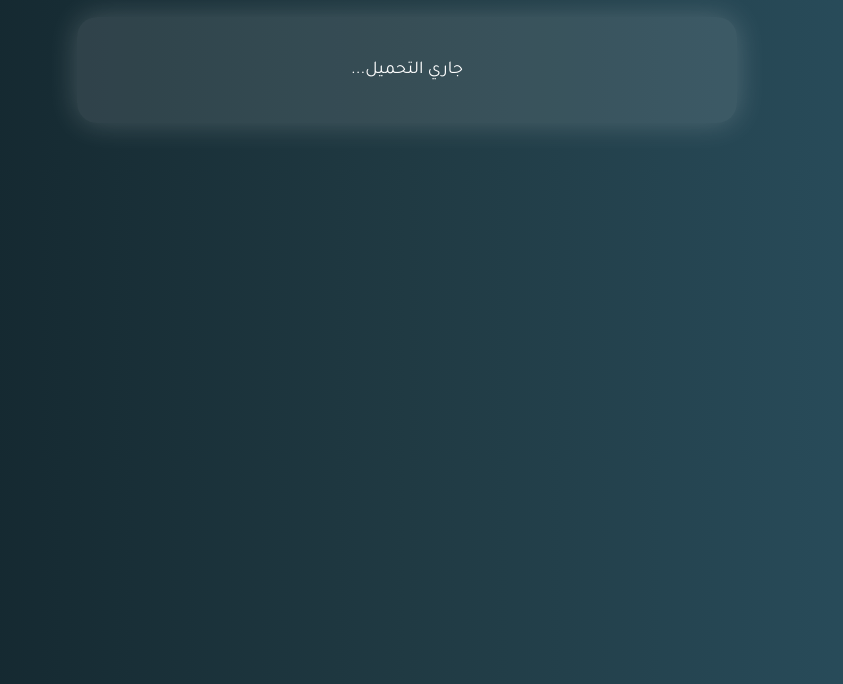
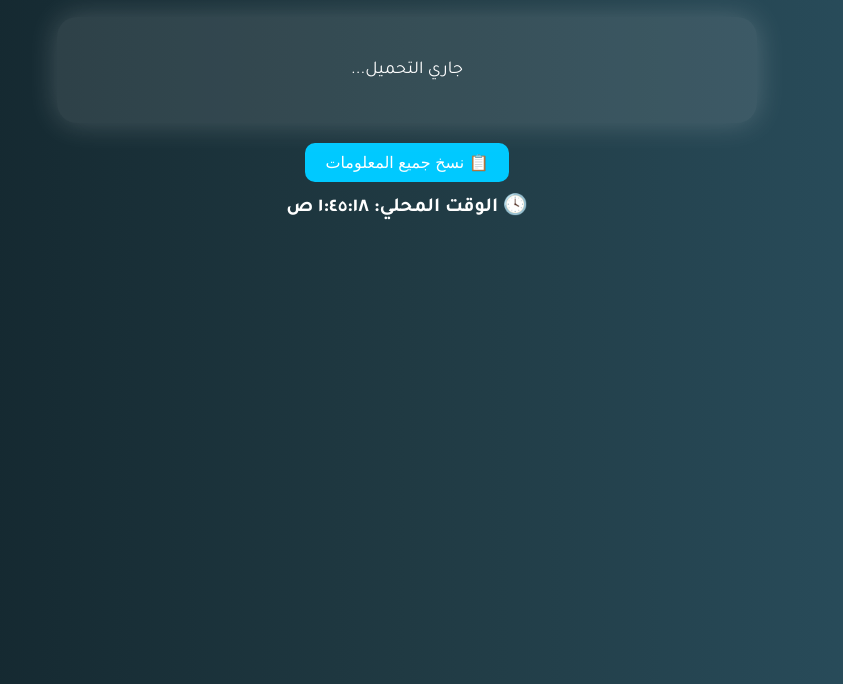
Before and after one commit to Kabakais/mipjlgv, a plain HTML site: page index.html in a window 1280 px wide. Shown: the part 116-800 px from the top of the page, without its empty margins (233-1076 px from the left). Drawn offline with Linux system fonts and the light colour scheme; no server answers.

Commit message:
Update index.html

```diff
--- a/index.html
+++ b/index.html
@@ -4,6 +4,9 @@
   <title>معلومات جهازك</title>
   <link href="https://fonts.googleapis.com/css2?family=Tajawal:wght@400;700&display=swap" rel="stylesheet">
   <style>
+    * {
+      box-sizing: border-box;
+    }
     body {
       font-family: 'Tajawal', sans-serif;
       background: linear-gradient(to right, #0f2027, #203a43, #2c5364);
@@ -18,8 +21,17 @@
       padding: 30px;
       box-shadow: 0 0 30px rgba(255,255,255,0.2);
       margin: auto;
-      max-width: 600px;
+      max-width: 700px;
       margin-top: 20px;
+      opacity: 0;
+      transform: translateY(30px);
+      animation: fadeIn 1s ease-out forwards;
+    }
+    @keyframes fadeIn {
+      to {
+        opacity: 1;
+        transform: translateY(0);
+      }
     }
     h1 {
       font-size: 32px;
@@ -36,19 +48,48 @@
       height: 300px;
       margin-top: 15px;
     }
+    button {
+      margin-top: 20px;
+      padding: 10px 20px;
+      border: none;
+      border-radius: 10px;
+      background-color: #00c9ff;
+      color: white;
+      font-size: 16px;
+      cursor: pointer;
+      transition: 0.3s;
+    }
+    button:hover {
+      background-color: #0088aa;
+    }
+    #clock {
+      margin-top: 10px;
+      font-size: 20px;
+      font-weight: bold;
+    }
   </style>
 </head>
 <body>
   <h1>🔍 معلومات جهازك بالتفصيل</h1>
   <div class="card" id="info">
     <p>جاري التحميل...</p>
-  </div>  <script>
+  </div>
+  <button onclick="copyInfo()">📋 نسخ جميع المعلومات</button>
+  <div id="clock"></div>  <script>
+    function updateClock() {
+      const now = new Date();
+      document.getElementById('clock').innerText = '🕓 الوقت المحلي: ' + now.toLocaleTimeString('ar-EG');
+    }
+    setInterval(updateClock, 1000);
+    updateClock();
+
     async function getInfo() {
       const infoBox = document.getElementById("info");
       let ip = "جارٍ التحميل...";
       let country = city = isp = "جارٍ التحميل...";
       let batteryText = "جارٍ التحميل...";
       let coords = null;
+      let network = "غير مدعوم";
 
       try {
         const ipRes = await fetch("https://ipapi.co/json/");
@@ -66,6 +107,12 @@
         batteryText = `${Math.round(battery.level * 100)}% ${battery.charging ? '(يتم الشحن)' : ''}`;
       } catch {
         batteryText = "غير مدعومة في هذا المتصفح";
+      }
+
+      try {
+        network = navigator.connection.effectiveType || "غير معروف";
+      } catch {
+        network = "غير مدعوم";
       }
 
       let locationText = "جاري التحميل...";
@@ -95,12 +142,20 @@
           <p><strong>📱 نوع الجهاز:</strong> ${navigator.platform}</p>
           <p><strong>🌐 المتصفح:</strong> ${navigator.userAgent}</p>
           <p><strong>🔋 حالة البطارية:</strong> ${batteryText}</p>
+          <p><strong>📶 نوع الشبكة:</strong> ${network}</p>
           <p><strong>📍 الموقع الجغرافي:</strong> ${locationText}</p>
           ${map}
         `;
       }
     }
 
+    function copyInfo() {
+      const text = document.getElementById("info").innerText;
+      navigator.clipboard.writeText(text).then(() => {
+        alert("✅ تم نسخ البيانات بنجاح!");
+      });
+    }
+
     getInfo();
   </script></body>
 </html>
```
